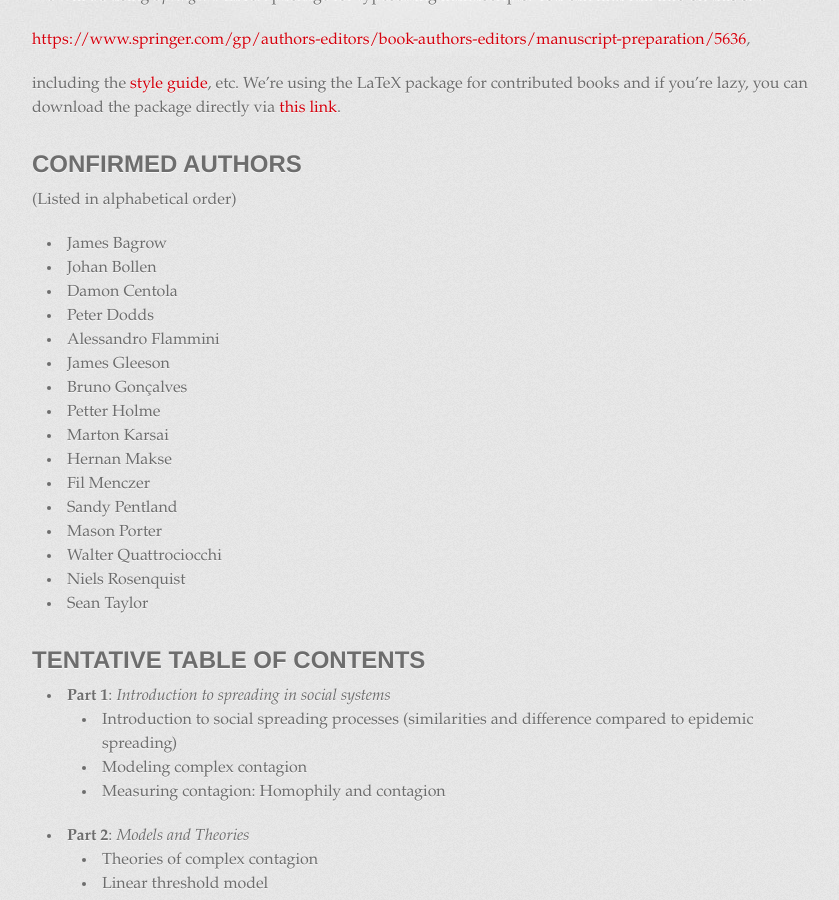
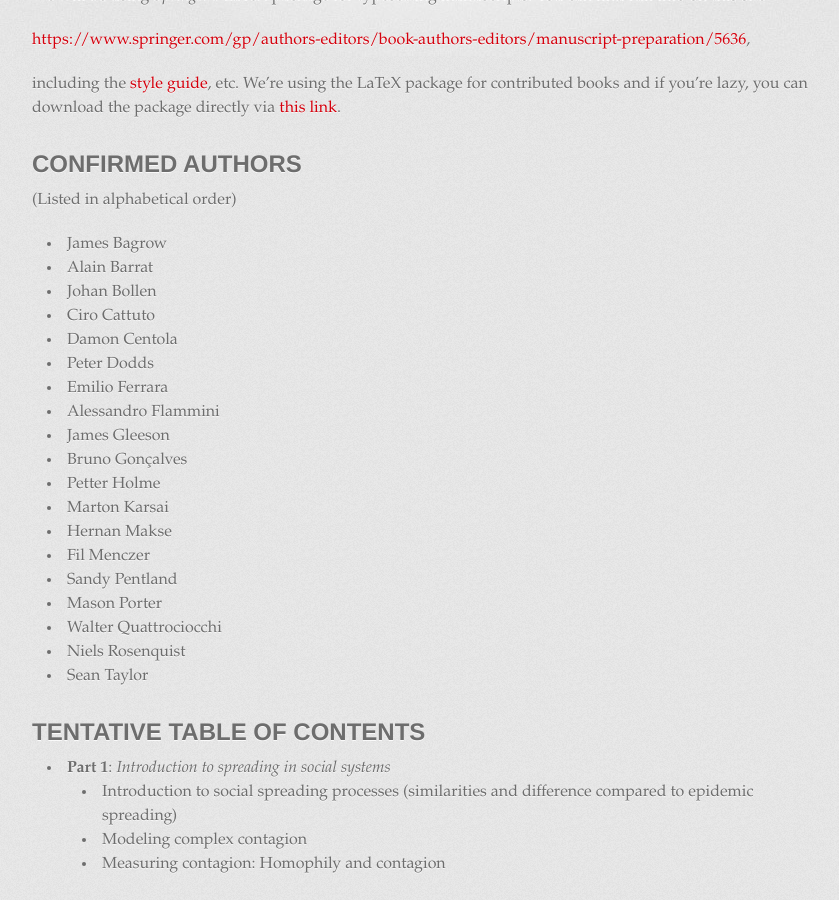
Before and after one commit to socialcontagionbook/socialcontagionbook.github.io, a Jekyll site: the page built from index.md, in a window 1280 px wide and 900 px high, scrolled down 517 px. Shown: the whole window, without its empty margins (208-1047 px from the left). Built offline with Jekyll 4.4.1, drawn with Linux system fonts in a browser that asks for light colours; some web fonts are replaced; our own code applies the rules of GitHub Pages for plain Markdown files.

Commit message:
Update index.md

```diff
--- a/index.md
+++ b/index.md
@@ -23,9 +23,12 @@ including the [style guide](http://resource-cms.springer.com/springer-cms/rest/v
 (Listed in alphabetical order)
 
 * James Bagrow
+* Alain Barrat
 * Johan Bollen
+* Ciro Cattuto
 * Damon Centola
 * Peter Dodds
+* Emilio Ferrara
 * Alessandro Flammini
 * James Gleeson
 * Bruno Gonçalves
```
